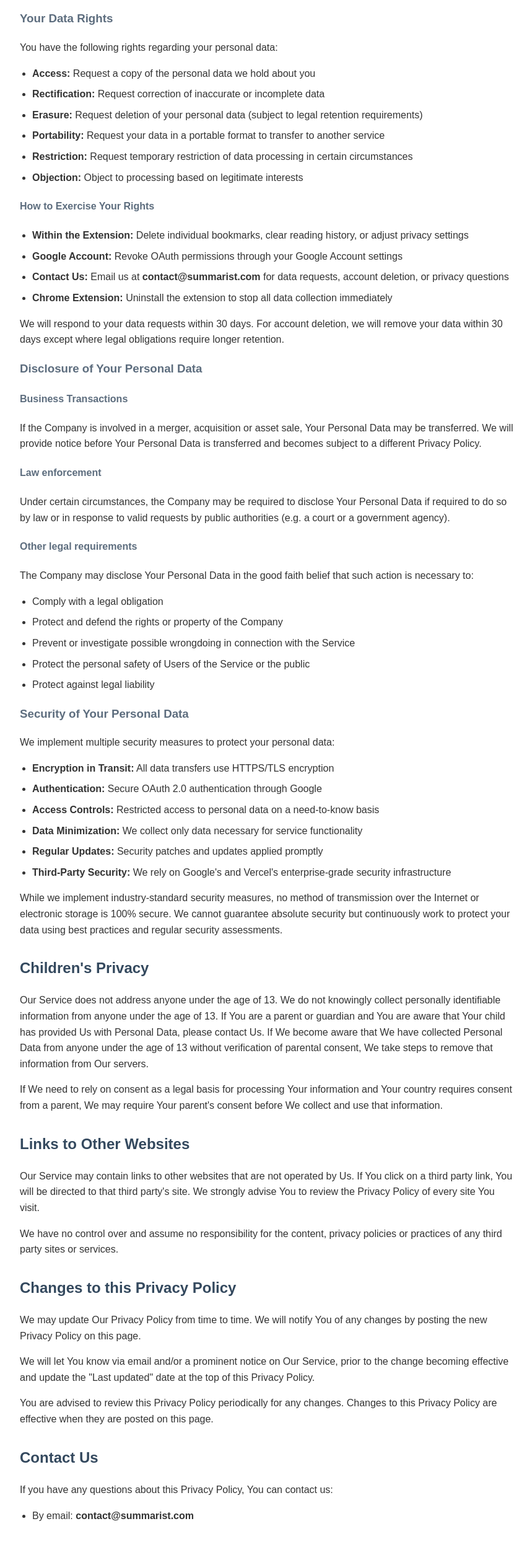
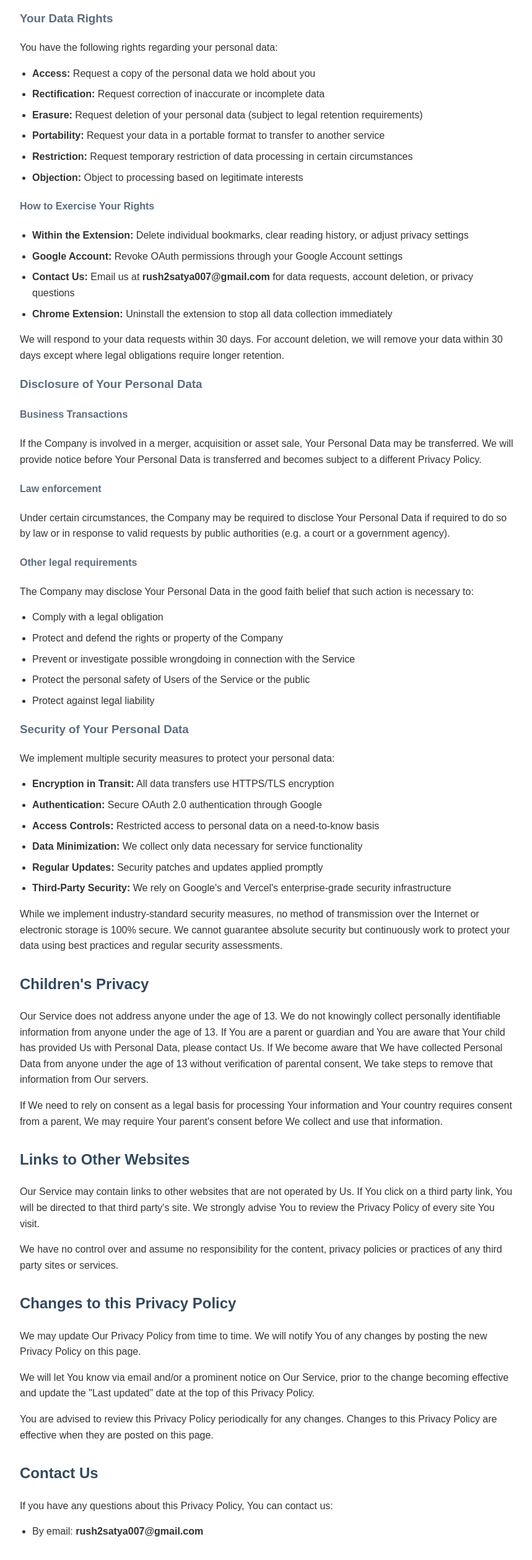
Before and after one commit to venkatbandaru99/summarist-privacy-policy, a plain HTML site: page index.html in a window 1280 px wide. Shown: the part 5739-8256 px from the top of the page at 62% size, without its empty margins (208-1067 px from the left). Before the commit the page ends 8233 px from the top, so only its background shows below. Drawn offline with Linux system fonts and the light colour scheme.

Commit message:
Update index.html
Changed the email address to personal email address

```diff
--- a/index.html
+++ b/index.html
@@ -253,7 +253,7 @@
     <ul>
         <li><strong>Within the Extension:</strong> Delete individual bookmarks, clear reading history, or adjust privacy settings</li>
         <li><strong>Google Account:</strong> Revoke OAuth permissions through your Google Account settings</li>
-        <li><strong>Contact Us:</strong> Email us at <span class="contact-email">contact@summarist.com</span> for data requests, account deletion, or privacy questions</li>
+        <li><strong>Contact Us:</strong> Email us at <span class="contact-email">rush2satya007@gmail.com</span> for data requests, account deletion, or privacy questions</li>
         <li><strong>Chrome Extension:</strong> Uninstall the extension to stop all data collection immediately</li>
     </ul>
     <p>We will respond to your data requests within 30 days. For account deletion, we will remove your data within 30 days except where legal obligations require longer retention.</p>
@@ -304,7 +304,7 @@
     <h2>Contact Us</h2>
     <p>If you have any questions about this Privacy Policy, You can contact us:</p>
     <ul>
-        <li>By email: <span class="contact-email">contact@summarist.com</span></li>
+        <li>By email: <span class="contact-email">rush2satya007@gmail.com</span></li>
     </ul>
 </body>
 </html>
```
